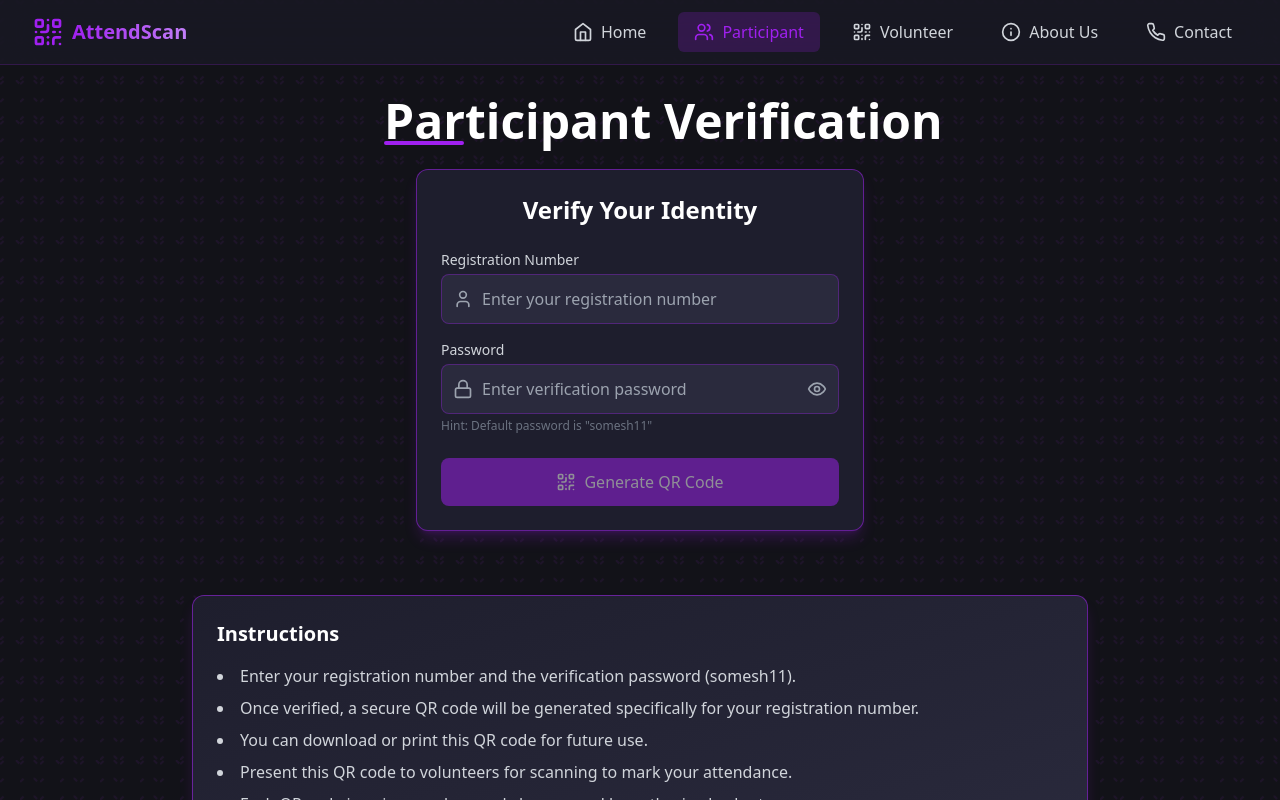
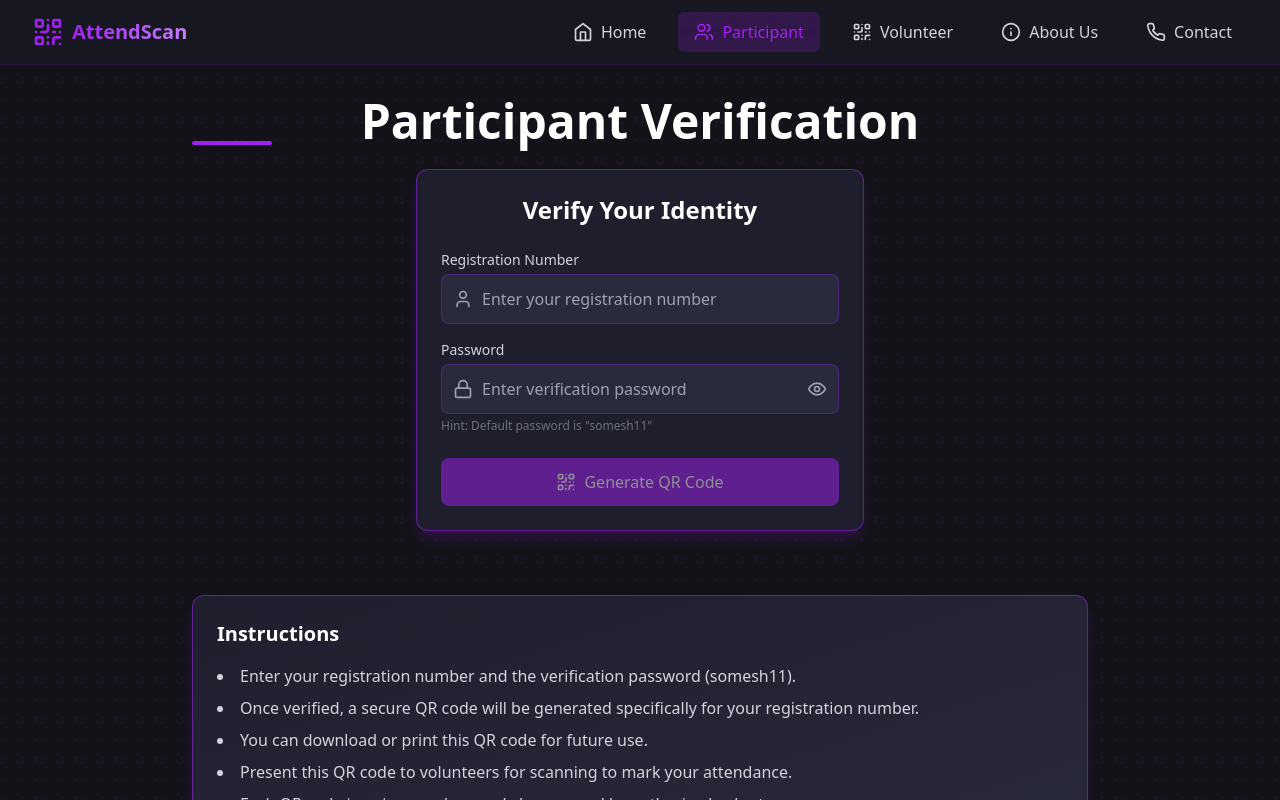
Before and after one commit to ei-sanu/attendscan, a React (Vite) app: page /participant in a window 1280 px wide. Shown: the top 800 px of the page. Built offline with nearby package versions, Linux system fonts and the light colour scheme.

Commit message:
align ment updates

```diff
--- a/src/pages/ParticipantPage.tsx
+++ b/src/pages/ParticipantPage.tsx
@@ -73,7 +73,7 @@ const ParticipantPage: React.FC = () => {
 
   return (
     <div className="max-w-4xl mx-auto ">
-      <h1 className="page-title ml-48">Participant Verification</h1>
+      <h1 className="page-title text-center">Participant Verification</h1>
 
       {!verified ? (
         <motion.div
```
